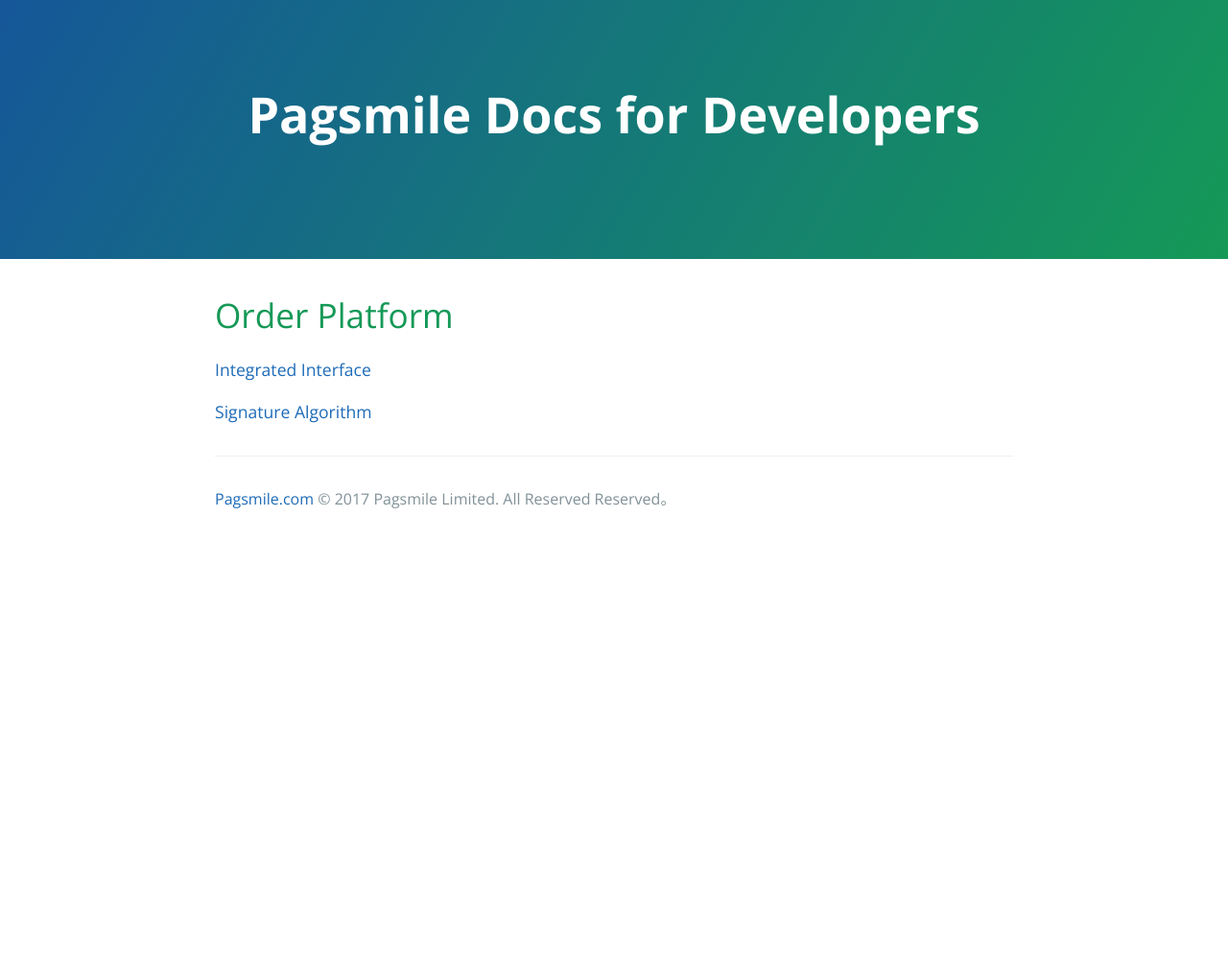
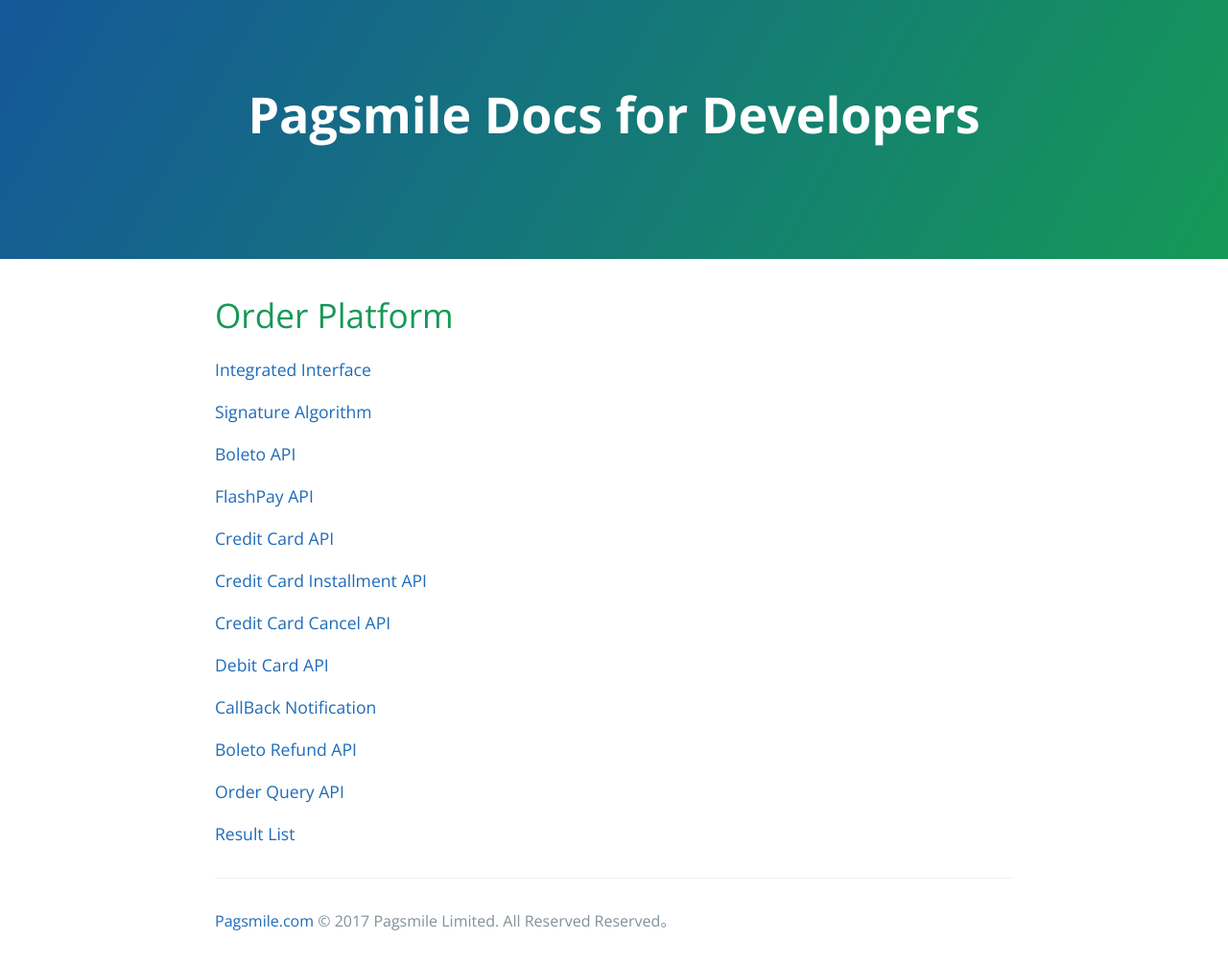
Before and after one commit to pagsmile/pagsmile.github.io, a Jekyll site: the page built from en/index.md, in a window 1280 px wide. Shown: the whole page at 96% size. Built offline with Jekyll 4.4.1, drawn with Linux system fonts in a browser that asks for light colours; before the commit the page ends 900 px from its top, so only the background shows below that.

Commit message:
Update index.md

```diff
--- a/en/index.md
+++ b/en/index.md
@@ -8,3 +8,23 @@ layout: default
 [Integrated Interface](api/IntegratedInterface)
 
 [Signature Algorithm](api/SignatureAlgorithm)
+
+[Boleto API](api/DriectBoleto)
+
+[FlashPay API](api/FlashPay)
+
+[Credit Card API](api/DriectCreditCard)
+
+[Credit Card Installment API](api/DriectRecurrent)
+
+[Credit Card Cancel API](api/DriectCrebitCancel)
+
+[Debit Card API](api/DriectDebitCard)
+
+[CallBack Notification](api/CallBack)
+
+[Boleto Refund API](api/RefundApply)
+
+[Order Query API](api/CheckOrder)
+
+[Result List](api/ReturnResult)
```
